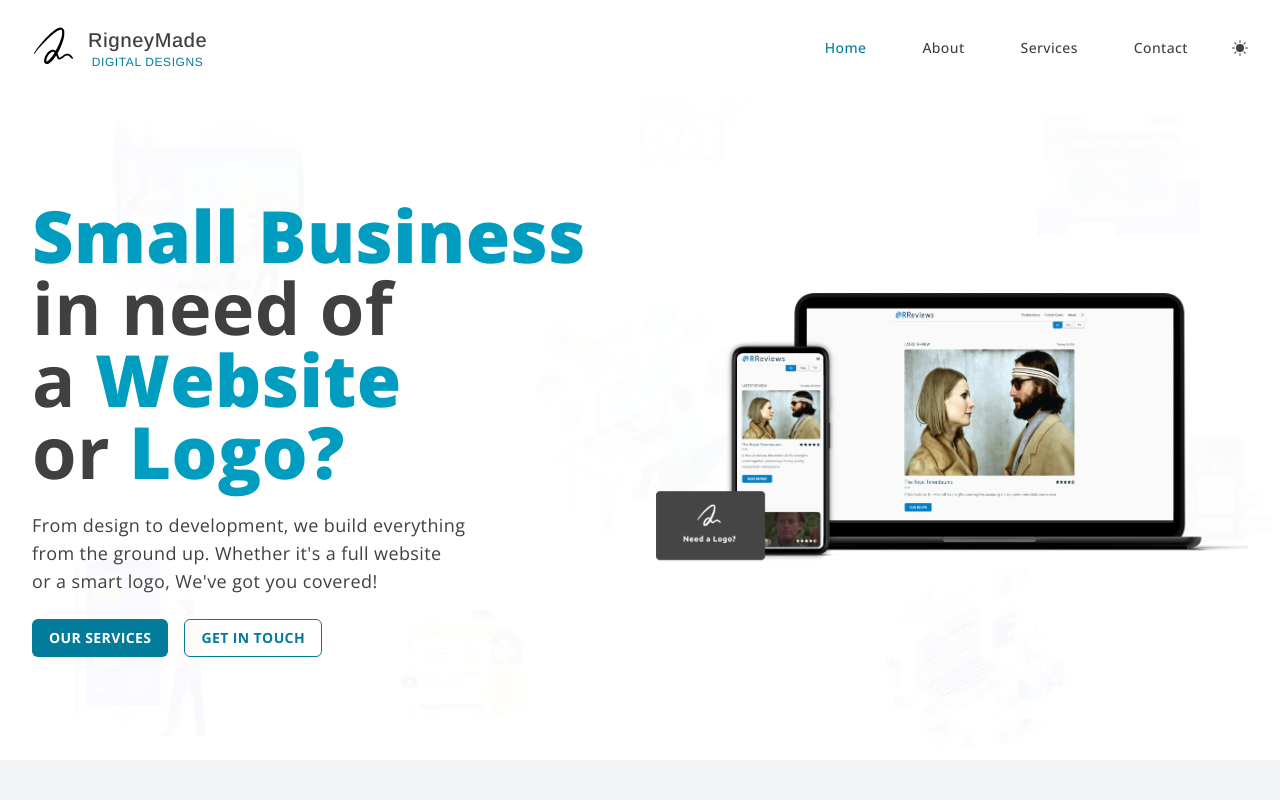
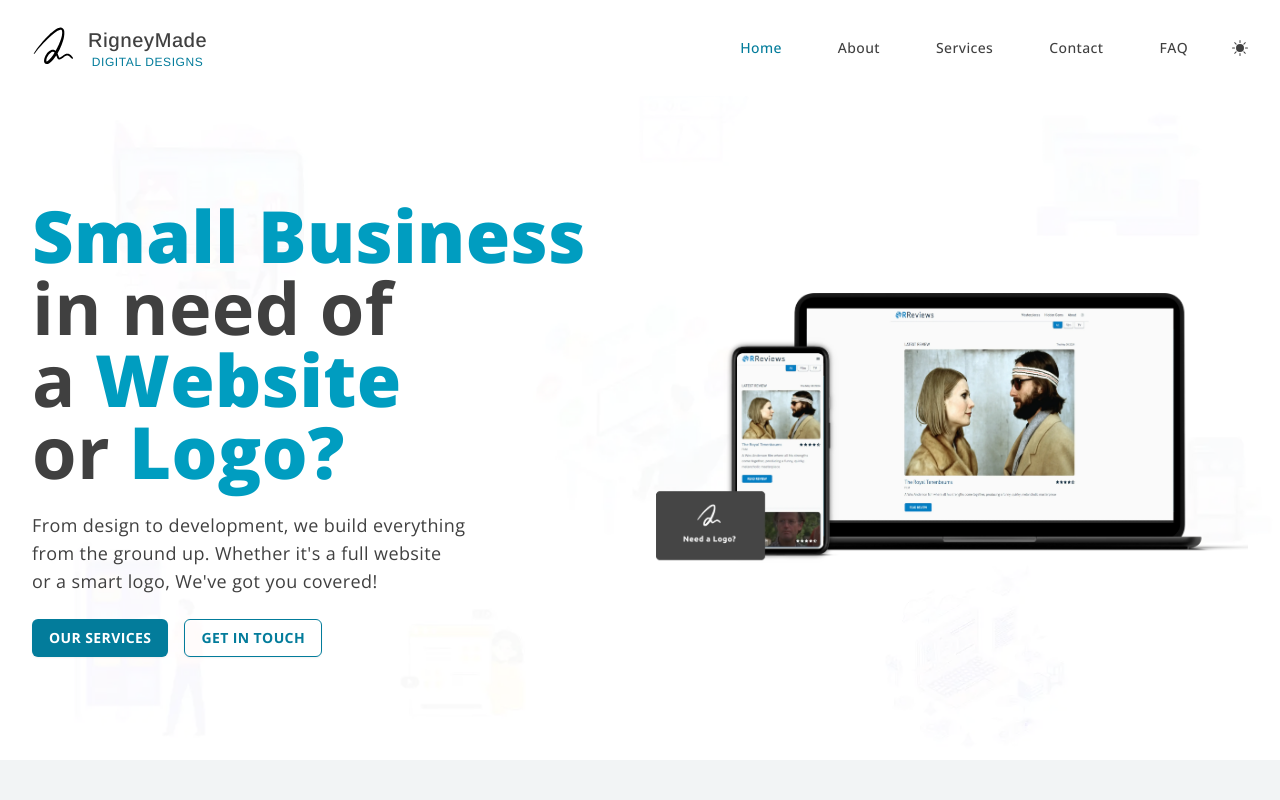
Before and after one commit to KramYengir/rigneymade, a Next.js app: page / in a window 1280 px wide. Shown: the top 800 px of the page. Built offline with nearby package versions, Linux system fonts and the light colour scheme.

Commit message:
add faq link

```diff
--- a/components/Navbar.tsx
+++ b/components/Navbar.tsx
@@ -1,7 +1,6 @@
 "use client";
 import { useState, useEffect } from "react";
 import Link from "next/link";
-import Image from "next/image";
 import { Arimo } from "next/font/google";
 import { usePathname } from "next/navigation";
 import ThemeToggle from "@/components/ThemeToggle";
@@ -129,6 +128,15 @@ const Navbar: React.FC = () => {
               >
                 Contact
               </Link>
+              <Link
+                href="/faq"
+                className={`px-3 py-2 rounded-md text-sm font-medium ${linkClasses(
+                  "/faq"
+                )}`}
+              >
+                FAQ
+              </Link>
+
               <ThemeToggle />
             </div>
           </div>
@@ -201,6 +209,15 @@ const Navbar: React.FC = () => {
             >
               Contact
             </Link>
+            <Link
+              href="/faq"
+              className={`block py-2 rounded-md text-base font-medium ${linkClasses(
+                "/faq"
+              )}`}
+              onClick={closeMenu}
+            >
+              FAQ
+            </Link>
             <ThemeToggle />
           </div>
         </div>
```
